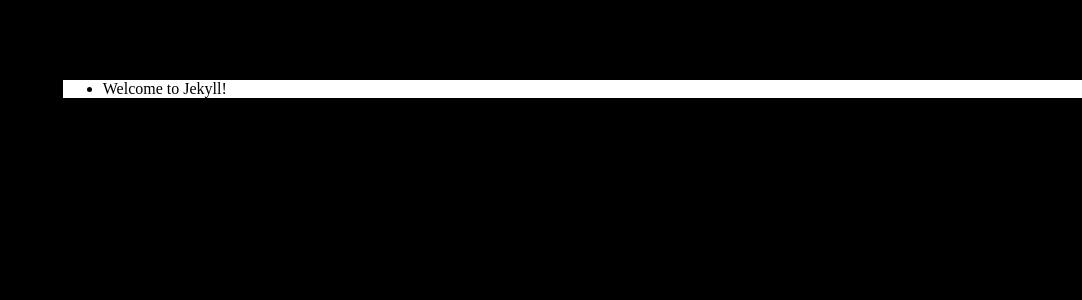
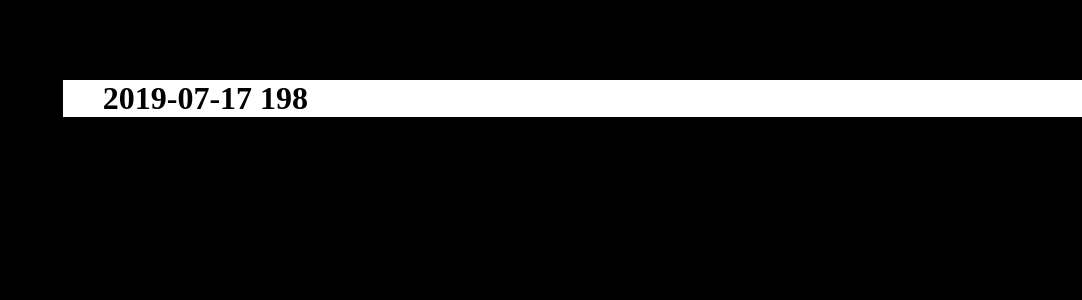
Before and after one commit to blaauwkoen/2021blog, a Jekyll site: the page built from index.md, in a window 1280 px wide. Shown: the top 300 px of the page, without its empty margins (198-1280 px from the left). Built offline with Jekyll 4.4.1, drawn with Linux system fonts in a browser that asks for light colours.

Commit message:
Added date

```diff
--- a/_posts/2019-07-18-welcome-to-jekyll.markdown
+++ b/_posts/2019-07-18-welcome-to-jekyll.markdown
@@ -3,6 +3,7 @@ layout: post
 title:  "Welcome to Jekyll!"
 date:   2019-07-18 00:15:52 +0100
 categories: jekyll update
+meta: "this is a meta test"
 ---
 You’ll find this post in your `_posts` directory. Go ahead and edit it and re-build the site to see your changes. You can rebuild the site in many different ways, but the most common way is to run `jekyll serve`, which launches a web server and auto-regenerates your site when a file is updated.
 
--- a/index.md
+++ b/index.md
@@ -9,9 +9,9 @@ title: Home
 	<ul>
 
   {% for post in site.posts %}
-    <li>
-      {{ post.title }}
-    </li>
+    <h1>
+       {{ post.date | date: "%F %j"}}
+    </h1>
   {% endfor %}
 </ul>
 
```
